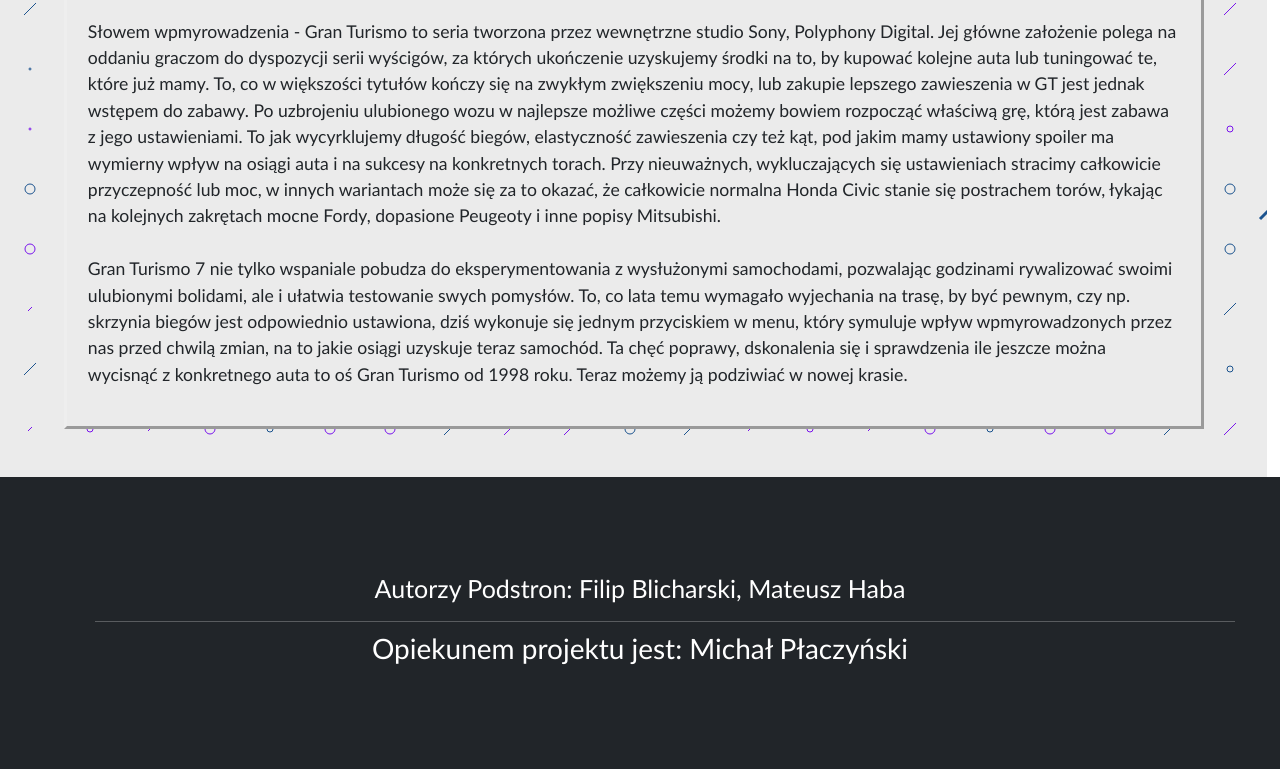
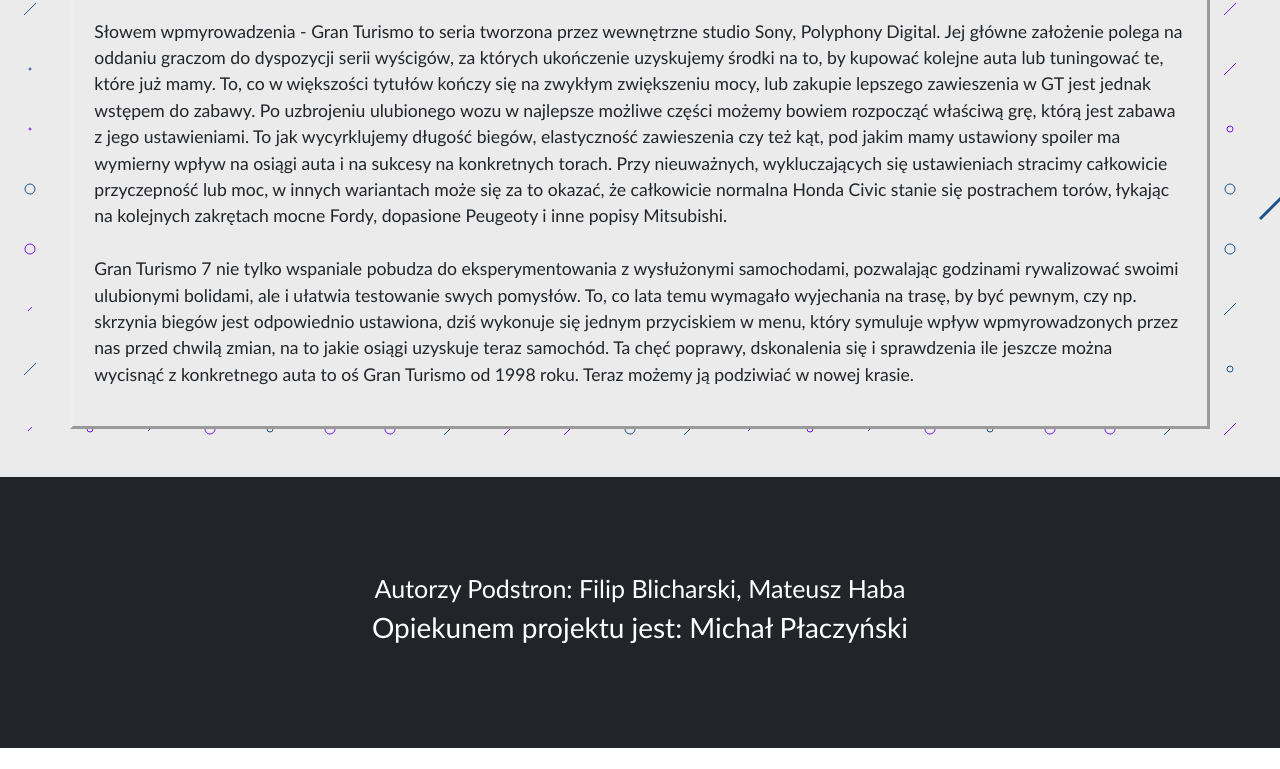
Before and after one commit to filipbli/stronka-informatyka, a plain HTML site: page index.html in a window 1280 px wide. Shown: the part 5441-6210 px from the top of the page. After the commit the page ends 6189 px from the top, so only its background shows below. Drawn offline with nearby package versions, Linux system fonts and the light colour scheme.

Commit message:
Poprawki

```diff
--- a/index.html
+++ b/index.html
@@ -295,7 +295,6 @@
         <div class="container py-5">
           <div class="row">
             <h2>Autorzy Podstron: Filip Blicharski, Mateusz Haba</h2>
-            <hr style="margin:25px;margin-top:10px;margin-bottom: 10px;">
             <h3>Opiekunem projektu jest: Michał Płaczyński</h3>
           </div>
         </div>
--- a/style.css
+++ b/style.css
@@ -5,8 +5,7 @@ body{
 
 main{
     background-image: url("Sprinkle.svg");
-    position: relative;
-    width: 99vw;
+    width: 100%;
 }
 
 main h1{
```
